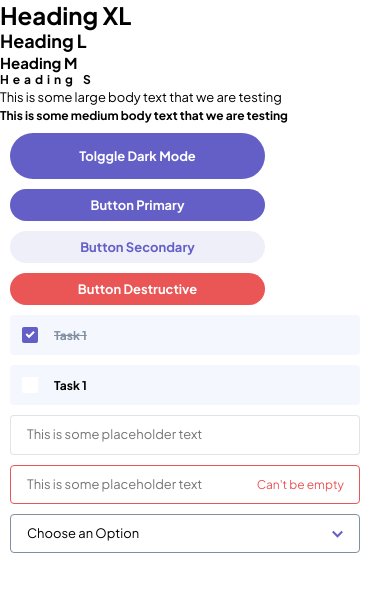
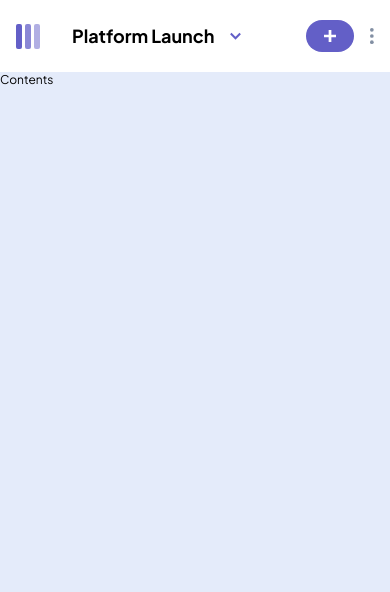
Before and after one commit to NaetharuCodes/kanban, a React (Vite) app in the folder kanban-ui/: page / in a window 390 px wide. Shown: the top 592 px of the page. Built offline with nearby package versions, Linux system fonts and the light colour scheme.

Commit message:
Create app shell and mobile header

```diff
--- a/kanban-ui/src/App.tsx
+++ b/kanban-ui/src/App.tsx
@@ -1,98 +1,7 @@
-import { useEffect, useState } from "react";
-import CheckBox from "./components/CheckBox/CheckBox";
-import DropDown from "./components/DownDown/DropDown";
-import MainButton from "./components/MainButton/MainButton";
-import TextField from "./components/TextField/TextField";
-import { useTheme } from "./context/ThemeContext";
-import styles from "./App.module.css";
+import AppShell from "./components/AppShell/AppShell";
 
 const App = () => {
-  const [dropDownValue, setDropDownValue] = useState<string>("");
-
-  const { darkMode, toggleDarkMode } = useTheme();
-
-  useEffect(() => {
-    if (darkMode) {
-      document.body.classList.add("dark-mode");
-    } else {
-      document.body.classList.remove("dark-mode");
-    }
-  }, [darkMode]);
-
-  const handleSetDropDown = (value: string) => {
-    setDropDownValue(value);
-  };
-
-  return (
-    <div className={styles.container}>
-      <h1 className="heading-xl">Heading XL</h1>
-      <h2 className="heading-lg">Heading L</h2>
-      <h3 className="heading-md">Heading M</h3>
-      <h4 className="heading-sm">Heading S</h4>
-      <p className="text-lg">
-        This is some large body text that we are testing
-      </p>
-      <p className="text-md">
-        This is some medium body text that we are testing
-      </p>
-      <div
-        style={{
-          display: "flex",
-          flexDirection: "column",
-          gap: "10px",
-          margin: "10px",
-        }}
-      >
-        <MainButton
-          text="Tolggle Dark Mode"
-          onClick={toggleDarkMode}
-          type="primary"
-          large
-        />
-        <MainButton
-          text="Button Primary"
-          onClick={() => console.log("you click me")}
-          type="primary"
-        />
-        <MainButton
-          text="Button Secondary"
-          onClick={() => console.log("you click me")}
-          type="secondary"
-        />
-        <MainButton
-          text="Button Destructive"
-          onClick={() => console.log("you click me")}
-          type="destructive"
-        />
-        <CheckBox
-          label="Task 1"
-          taskId="0001"
-          checked={true}
-          onChange={() => {}}
-        />
-        <CheckBox
-          label="Task 1"
-          taskId="0001"
-          checked={false}
-          onChange={() => {}}
-        />
-        <TextField
-          placeholder="This is some placeholder text"
-          errorMessage="Can't be empty"
-        />
-        <TextField
-          placeholder="This is some placeholder text"
-          error
-          errorMessage="Can't be empty"
-        />
-        <DropDown
-          values={["Fries", "burgers"]}
-          value={dropDownValue}
-          setValue={handleSetDropDown}
-        />
-      </div>
-    </div>
-  );
+  return <AppShell>Contents</AppShell>;
 };
 
 export default App;
--- /dev/null
+++ b/kanban-ui/src/components/AppShell/AppShell.module.css
@@ -0,0 +1,31 @@
+.container {
+  background-color: rgba(var(--light-gray), 1);
+  min-height: 100svh;
+}
+
+.header {
+  background-color: white;
+  display: flex;
+  flex-direction: row;
+  justify-content: space-between;
+  align-items: center;
+  padding: 20px 16px;
+}
+
+.button {
+  background-color: rgba(var(--purple), 1);
+  padding: 10px 18px;
+  border: none;
+  outline: none;
+  border-radius: 24px;
+  display: flex;
+  align-items: center;
+  justify-content: center;
+}
+
+.pipButton {
+  background-color: transparent;
+  border: none;
+  display: flex;
+  align-items: center;
+}
--- /dev/null
+++ b/kanban-ui/src/components/AppShell/AppShell.tsx
@@ -0,0 +1,39 @@
+import BrandIcon from "../Icons/BrandIcon";
+import ChevronArrow from "../Icons/ChevronArrow";
+import PlusIcon from "../Icons/PlusIcon";
+import VerticalPipIcon from "../Icons/VerticalPipIcon";
+import styles from "./AppShell.module.css";
+
+interface AppShellProps {
+  children: React.ReactNode;
+  sideBar?: boolean;
+}
+
+const AppShell = ({ children, sideBar }: AppShellProps) => {
+  return (
+    <div className={styles.container}>
+      <header className={styles.header}>
+        <div className="flex-row">
+          <BrandIcon />
+          <div></div>
+          <h2 className={`${styles.headerTitle} heading-lg`}>
+            Platform Launch
+          </h2>
+          <ChevronArrow />
+        </div>
+        <div className="flex-row">
+          <button className={styles.button}>
+            <PlusIcon />
+          </button>
+          <button className={styles.pipButton}>
+            <VerticalPipIcon />
+          </button>
+        </div>
+      </header>
+      {sideBar && <div>Sidebar</div>}
+      <div>{children}</div>
+    </div>
+  );
+};
+
+export default AppShell;
--- /dev/null
+++ b/kanban-ui/src/components/Icons/BrandIcon.tsx
@@ -0,0 +1,17 @@
+const BrandIcon = () => {
+  return (
+    <svg
+      width="24"
+      height="25"
+      viewBox="0 0 24 25"
+      fill="none"
+      xmlns="http://www.w3.org/2000/svg"
+    >
+      <rect width="6" height="25" rx="2" fill="#635FC7" />
+      <rect opacity="0.75" x="9" width="6" height="25" rx="2" fill="#635FC7" />
+      <rect opacity="0.5" x="18" width="6" height="25" rx="2" fill="#635FC7" />
+    </svg>
+  );
+};
+
+export default BrandIcon;
--- /dev/null
+++ b/kanban-ui/src/components/Icons/PlusIcon.tsx
@@ -0,0 +1,18 @@
+const PlusIcon = () => {
+  return (
+    <svg
+      width="12"
+      height="12"
+      viewBox="0 0 12 12"
+      fill="none"
+      xmlns="http://www.w3.org/2000/svg"
+    >
+      <path
+        d="M7.368 12V7.344H12V4.632H7.368V0H4.656V4.632H0V7.344H4.656V12H7.368Z"
+        fill="white"
+      />
+    </svg>
+  );
+};
+
+export default PlusIcon;
--- /dev/null
+++ b/kanban-ui/src/components/Icons/VerticalPipIcon.tsx
@@ -0,0 +1,17 @@
+const VerticalPipIcon = () => {
+  return (
+    <svg
+      width="4"
+      height="16"
+      viewBox="0 0 4 16"
+      fill="none"
+      xmlns="http://www.w3.org/2000/svg"
+    >
+      <circle cx="1.84615" cy="1.84615" r="1.84615" fill="#828FA3" />
+      <circle cx="1.84615" cy="8.00045" r="1.84615" fill="#828FA3" />
+      <circle cx="1.84615" cy="14.1538" r="1.84615" fill="#828FA3" />
+    </svg>
+  );
+};
+
+export default VerticalPipIcon;
--- a/kanban-ui/src/index.css
+++ b/kanban-ui/src/index.css
@@ -61,3 +61,11 @@ body.dark-mode * {
   font-size: 1rem;
   line-height: 1.25;
 }
+
+.flex-row {
+  display: flex;
+  flex-direction: row;
+  justify-content: flex-start;
+  align-items: center;
+  gap: 16px;
+}
```
Also changed, not shown: kanban-ui/src/Demo.tsx (added, +72 -0 lines).
